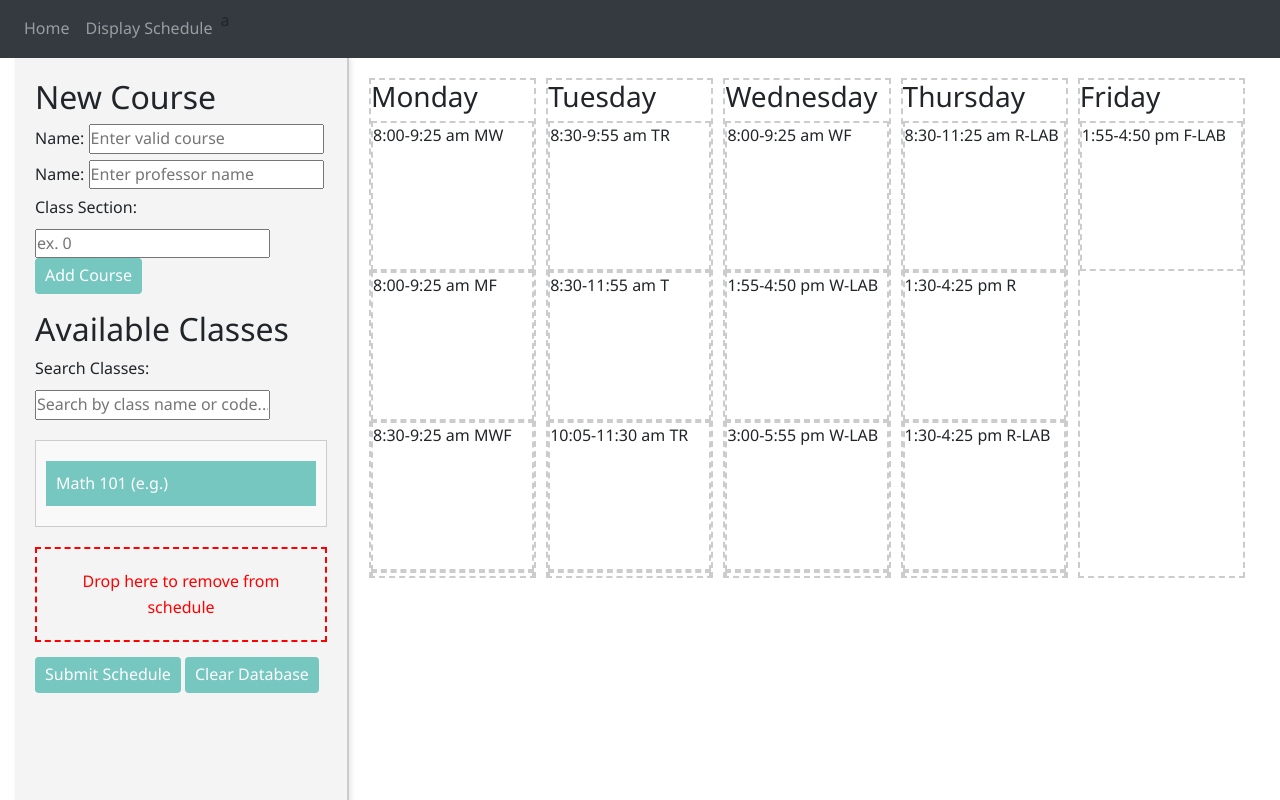
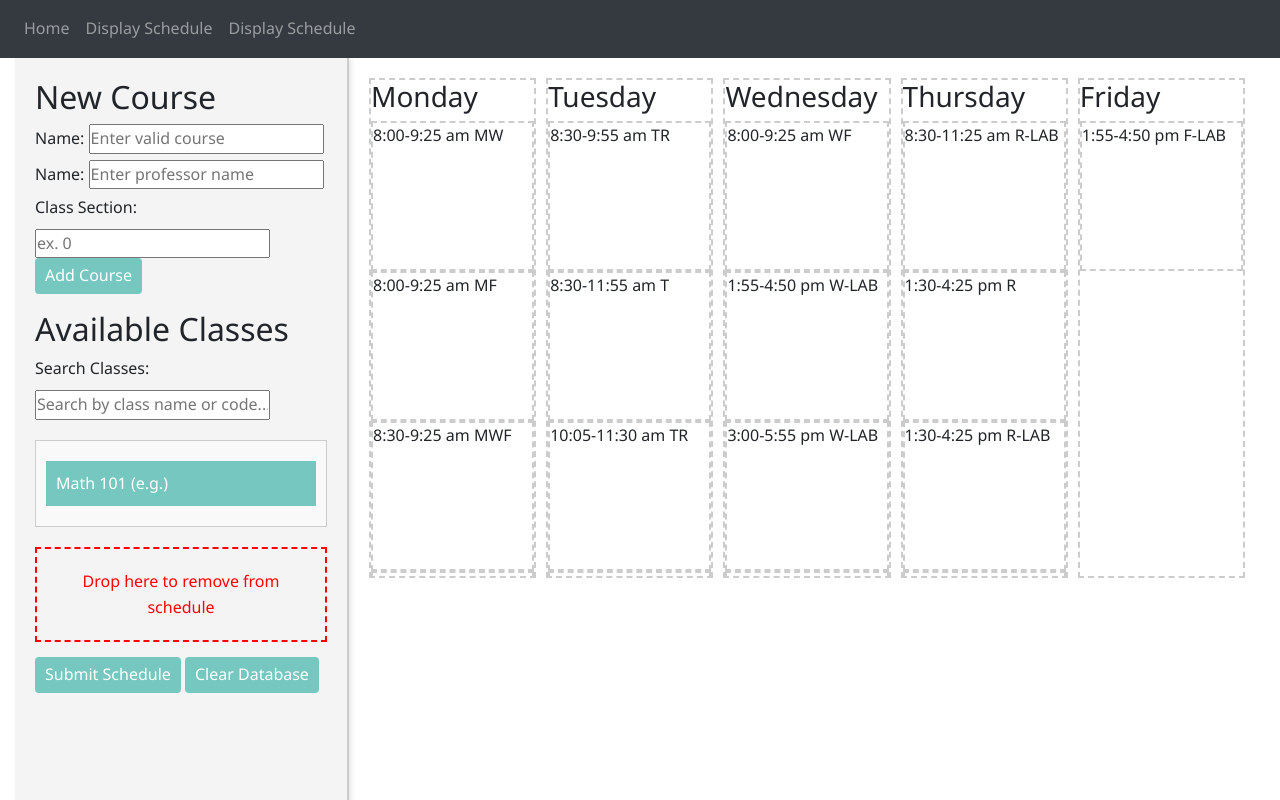
Before and after one commit to MA0610/testSite, a Flask app: page / in a window 1280 px wide. Run offline with Flask 3, Linux system fonts and the light colour scheme; some libraries are stand-ins or nearby versions.

Commit message:
Update base.html

```diff
--- a/templates/base.html
+++ b/templates/base.html
@@ -32,7 +32,9 @@
       <div class="collapse navbar-collapse" id="navbar">
         <div class="navbar-nav">
           <a class="nav-item nav-link" id="home" href="/">Home</a>
-          <a class="nav-item nav-link" id="display_schedules" href="/display_schedules">Display Schedule</a>a
+          <a class="nav-item nav-link" id="display_schedules" href="/display_schedules">Display Schedule</a>
+          <a class="nav-item nav-link" id="conflict_form" href="/conflict_form">Display Schedule</a>
+
         </div>
       </div>
     </nav>
```
